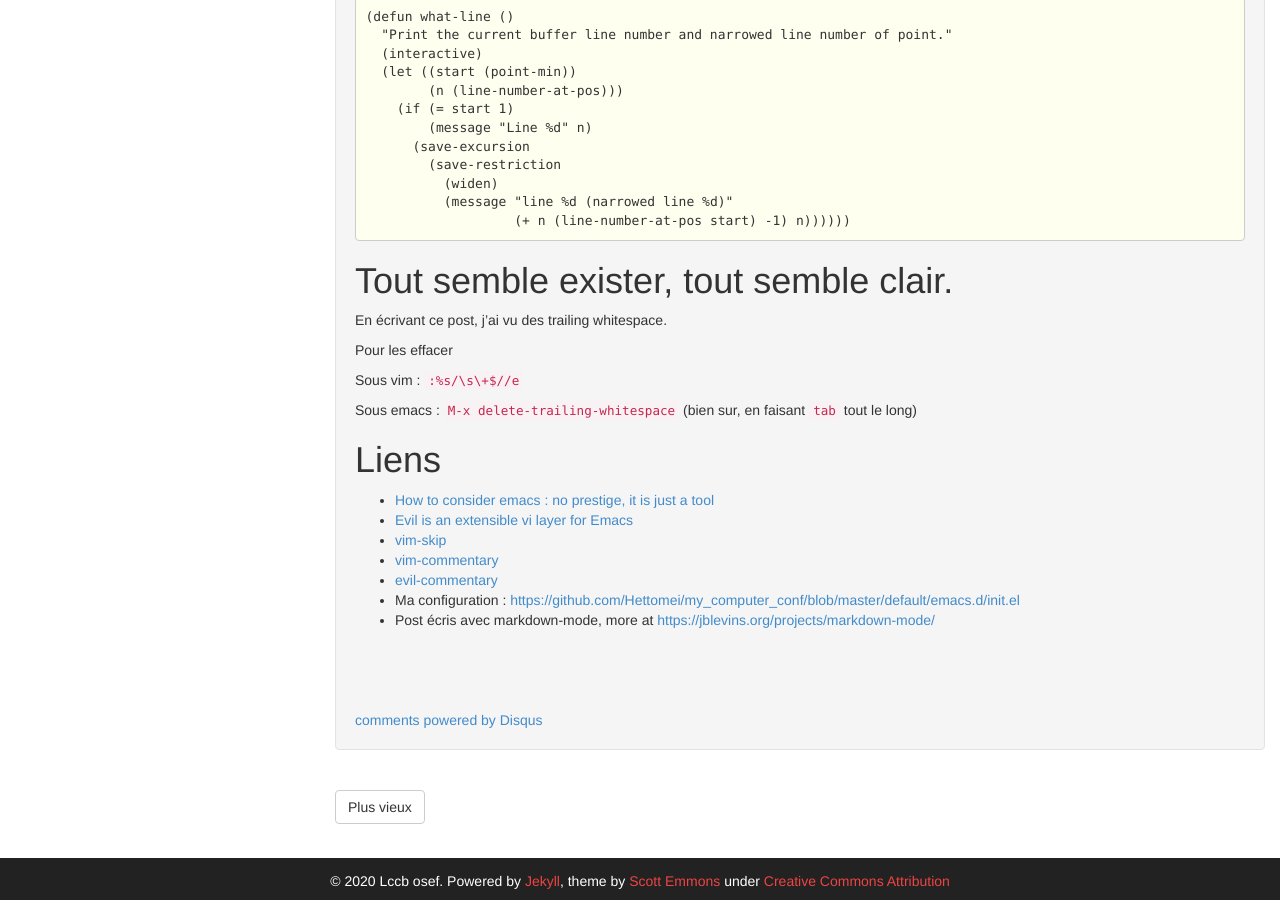
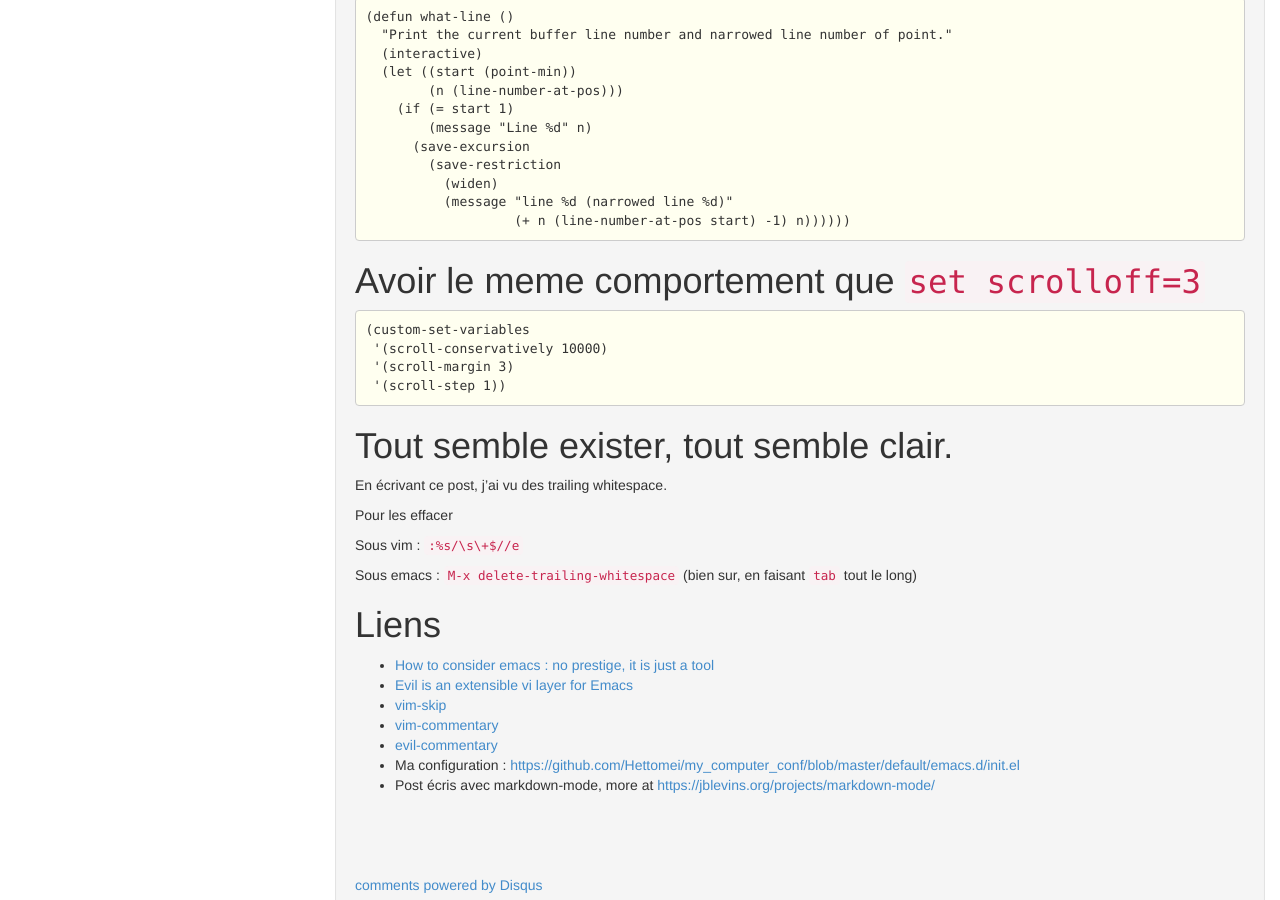
Before and after one commit to Hettomei/Hettomei.github.io, a Jekyll site: the page built from _posts/2020-01-03-happy-new-year-welcome-emacs.md, in a window 1280 px wide and 900 px high, scrolled down 1343 px. Built offline with Jekyll 4.4.1, drawn with Linux system fonts in a browser that asks for light colours; comment, search, counter and statistics services are not loaded.

Commit message:
Imprive emacs post

````diff
--- a/_posts/2020-01-03-happy-new-year-welcome-emacs.md
+++ b/_posts/2020-01-03-happy-new-year-welcome-emacs.md
@@ -88,6 +88,15 @@ Et soudain, vous voyez :
 		   (+ n (line-number-at-pos start) -1) n))))))
 ```
 
+# Avoir le meme comportement que `set scrolloff=3`
+
+```
+(custom-set-variables
+ '(scroll-conservatively 10000)
+ '(scroll-margin 3)
+ '(scroll-step 1))
+```
+
 # Tout semble exister, tout semble clair.
 
 En écrivant ce post, j'ai vu des trailing whitespace.
````
